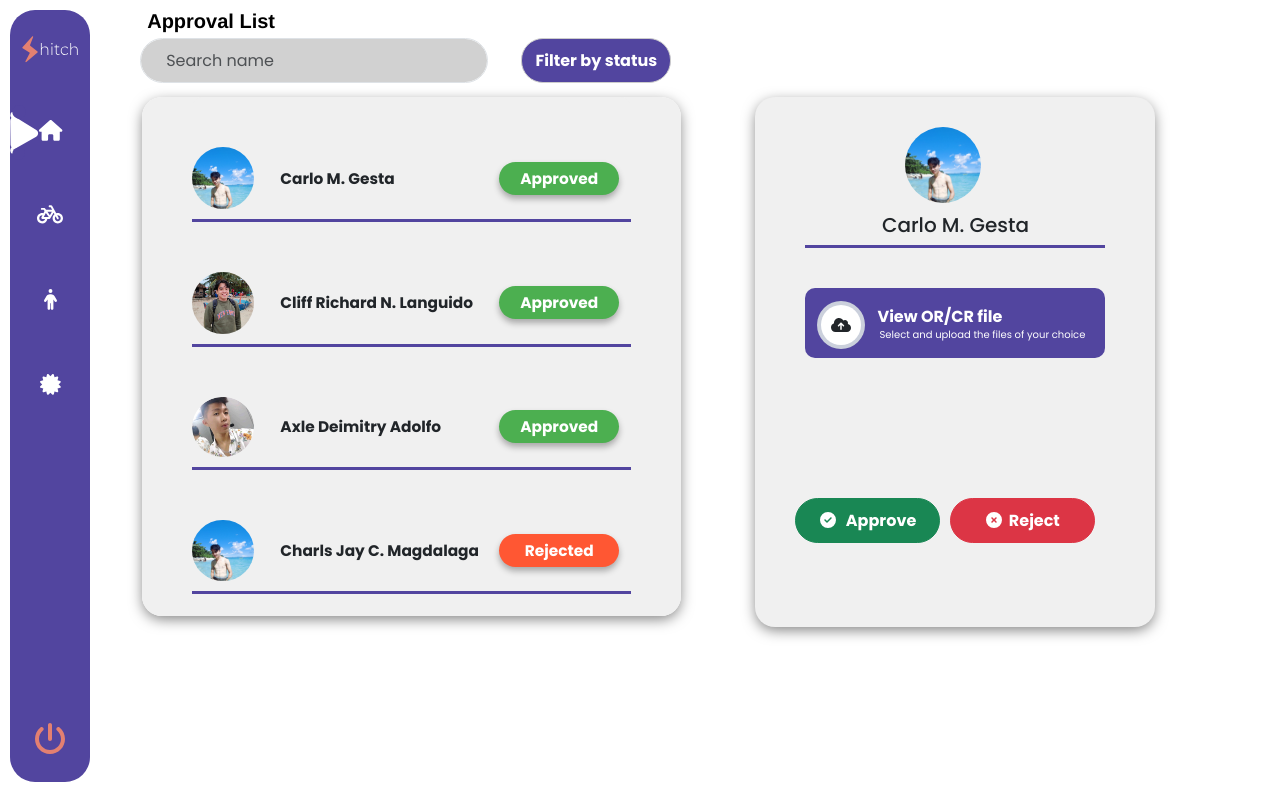
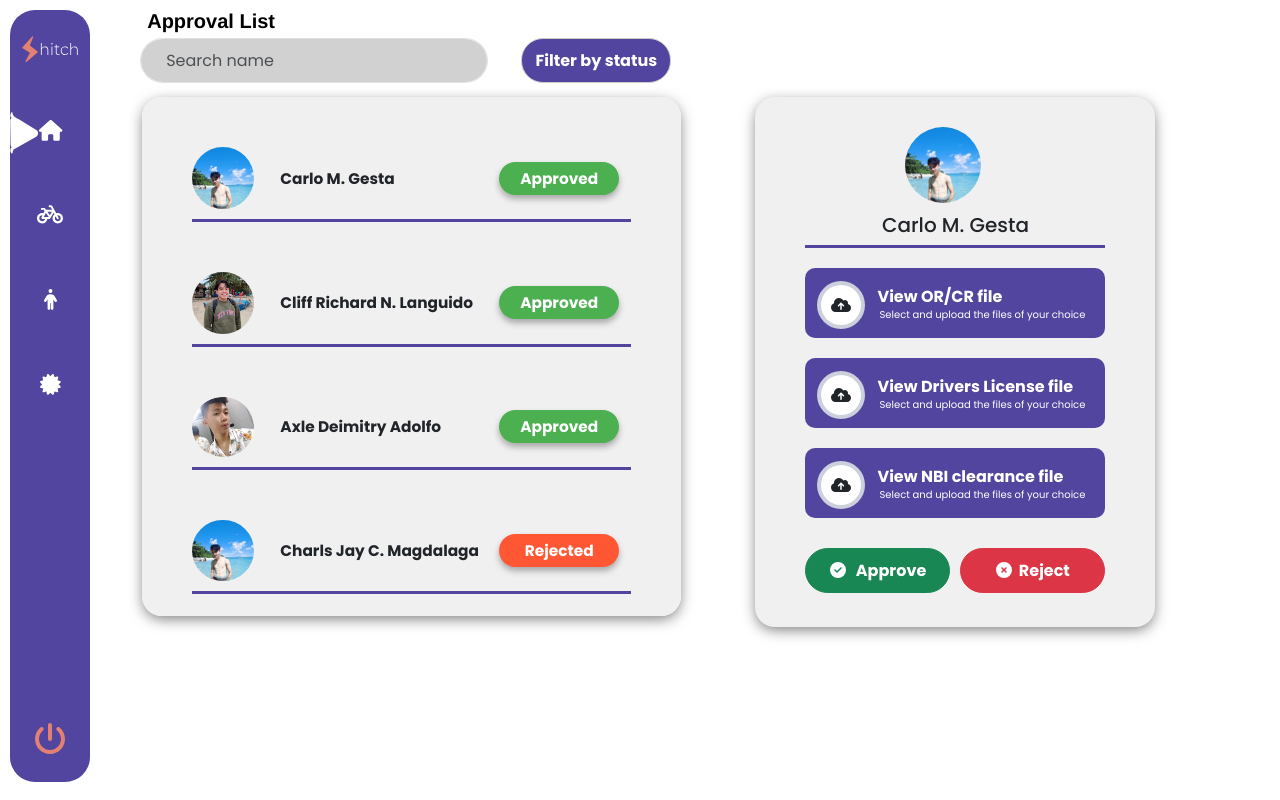
Before and after one commit to wingled22/pagyeonjaFrontEnd, a React (Vite) app: page / in a window 1280 px wide. Built offline with nearby package versions, Linux system fonts and the light colour scheme.

Commit message:
fixing some features to be rsponsive

```diff
--- a/src/RiderApprovalComponents/Requirements.jsx
+++ b/src/RiderApprovalComponents/Requirements.jsx
@@ -32,11 +32,11 @@ const Requirements = () => {
           <div className="profile-line"></div>
 
         </Row>
+
         <ViewORCR />
+        <ViewDriversLicense />
+        <ViewNBIClearance/>
 
-        {/* <ViewDriversLicense />
-        <ViewNBIClearance/>
-        */}
 
         <div className="btnAppRej">
         <Button className="btn" color="success" style={{borderRadius:50 , fontWeight: "bold"}}> <FontAwesomeIcon icon={faCircleCheck} /> &nbsp; Approve</Button>
--- a/src/RiderApprovalComponents/RequirementsViewDriversLicense.jsx
+++ b/src/RiderApprovalComponents/RequirementsViewDriversLicense.jsx
@@ -20,16 +20,18 @@ const ViewDriversLicense = () => {
 
   return (
     <>
-      <div className="box-requiremnets-driver-license"></div>
+      <div className="box-requirements-drivers-license container-fluid">
+        <div className="ellipse-container">
+          <div className="ellipse-first">
+            <div className="ellipse-second">
+              <FontAwesomeIcon icon={faCloudArrowUp} className="icon-view" />
+            </div>
 
-      <div className="Ellipse1" style={Elipse}>
-        <FontAwesomeIcon icon={faCloudArrowUp} className="icon" />
+            <p className="fw-bold text-white view-file">View Drivers License file</p>
+            <p className="text-white view-select">Select and upload the files of your choice</p>
+          </div>
+        </div>
       </div>
-
-      <p className="TextReq">
-        View Drivers License file
-        <h6 className="Uploadtext">Select and view the files of your choice</h6>
-      </p>
     </>
   );
 };
--- a/src/RiderApprovalComponents/RequirementsViewNBIClearance.jsx
+++ b/src/RiderApprovalComponents/RequirementsViewNBIClearance.jsx
@@ -4,43 +4,22 @@ import { FontAwesomeIcon } from "@fortawesome/react-fontawesome";
 import { faCloudArrowUp } from "@fortawesome/free-solid-svg-icons";
 
 const ViewNBIClearance = () => {
-  const BoxReq = {
-    width: "300px",
-    height: "70px",
-    backgroundColor: "#52459F",
-    margin: "0 auto",
-    marginTop: "130px",
-    borderRadius: "10px",
-    marginLeft: "40px",
-  };
 
-  const Elipse = {
-    width: 46.96,
-    height: 44,
-    background: "white",
-    borderRadius: 9999,
-    border: "3.12px #CBD0DC solid",
-
-    textAlign: "center",
-    marginTop: -55,
-    marginLeft: 50,
-  };
 
   return (
     <>
-      <div className="box-requiremnets-nbi-clearance" >
+     <div className="box-requiremnets-nbi-clearance container-fluid">
+        <div className="ellipse-container">
+          <div className="ellipse-first">
+            <div className="ellipse-second">
+              <FontAwesomeIcon icon={faCloudArrowUp} className="icon-view" />
+            </div>
 
+            <p className="fw-bold text-white view-file">View NBI clearance file</p>
+            <p className="text-white view-select">Select and upload the files of your choice</p>
+          </div>
+        </div>
       </div>
-
-      <div className="Ellipse1" style={Elipse}>
-        <FontAwesomeIcon icon={faCloudArrowUp} className="icon" />
-      </div>
-
-      <p className="TextReq">
-      View NBI Clearance file
-
-        <h6 className="Uploadtext">Select and upload the files of your choice</h6>
-      </p>
     </>
   );
 };
--- a/src/RiderApprovalComponents/RequirementsViewOrCr.jsx
+++ b/src/RiderApprovalComponents/RequirementsViewOrCr.jsx
@@ -4,18 +4,6 @@ import { FontAwesomeIcon } from "@fortawesome/react-fontawesome";
 import { faCloudArrowUp } from "@fortawesome/free-solid-svg-icons";
 
 const ViewORCR = () => {
-  const Elipse = {
-    width: 46.96,
-    height: 44,
-    background: "white",
-    borderRadius: 9999,
-    border: "3.12px #CBD0DC solid",
-
-    textAlign: "center",
-    marginTop: -55,
-    marginLeft: 50,
-  };
-
   return (
     <>
       <div className="box-requiremnets-orcr container-fluid">
--- a/src/assets/css/RiderApprovalDashboard.css
+++ b/src/assets/css/RiderApprovalDashboard.css
@@ -5,7 +5,7 @@
 }
 
 
-/* approval text  */
+/******************* approval text  ***************/
 .text-wrapper {
   color: #000000;
   font-family: "Poppins-SemiBold", Helvetica;
@@ -19,23 +19,19 @@
   margin-left: 30px;
 }
 
-
-
-
+/********************* button approve and reject****************** */
 .btnAppRej {
-  margin-top: 140px;
-  margin-left: 30px;
-
-
+  margin-top: 30px;
+  margin-left: 40px;
 }
 
 .btn {
   width: 145px;
   height: 45px;
-
 }
 
-/* search box */
+
+/* ******************************search box ***************************/
 .search-field {
   background-color: #d1d1d1 !important;
   height: 45px !important;
@@ -48,7 +44,7 @@
 
 }
 
-/* filter status */
+/********************************** filter status ******************************/
 .filter-status {
 
   /* top right bottom left */
@@ -127,30 +123,40 @@
 
 }
 
-/*** subcomponents of requirements  drive license****/
+/*************** subcomponents of requirements  drive license********************/
 
-.box-requiremnets-driver-license {
+.box-requirements-drivers-license {
   width: 300px !important;
   height: 70px !important;
   background-color: #52459F !important;
-  margin: 0 auto !important;
-  margin-top: 130px !important;
+  margin-top: 20px !important;
+  border-radius: 10px !important;
+  margin-left: 50px !important;
+}
+
+/********************* subcomponents of requirements  OR/CR****************/
+.box-requiremnets-orcr {
+  width: 300px !important;
+  height: 70px !important;
+  background-color: #52459F !important;
+  margin-top: 20px !important;
   border-radius: 10px !important;
   margin-left: 50px !important;
 
 }
 
-/*** subcomponents of requirements  OR/CR****/
-.box-requiremnets-orcr {
+/*** subcomponents of requirements  nb clearance****/
+.box-requiremnets-nbi-clearance {
   width: 300px !important;
   height: 70px !important;
   background-color: #52459F !important;
-
-  margin-top: 40px !important;
+  margin: 0 auto !important;
   border-radius: 10px !important;
   margin-left: 50px !important;
+  margin-top: 20px !important;
+}
 
-}
+/******************** requirements view file ************/
 
 .ellipse-container {
   position: relative;
@@ -172,7 +178,7 @@
 
 }
 
-.ellipse-second{
+.ellipse-second {
   background-color: #FFFFFF !important;
   border-radius: 50% !important;
   height: 2.5rem !important;
@@ -181,27 +187,15 @@
 
 }
 
-.view-file{
+.view-file {
   width: 200px !important;
-  margin: -40px  0px 0px 60px !important;
-}
-.view-select{
-  width: 300px !important;
-  margin: -2px  0px 0px 62px !important;
-  font-size: x-small;
+  margin: -40px 0px 0px 60px !important;
 }
 
-
-
-/*** subcomponents of requirements  nb clearance****/
-.box-requiremnets-nbi-clearance {
+.view-select {
   width: 300px !important;
-  height: 70px !important;
-  background-color: #52459F !important;
-  margin: 0 auto !important;
-  margin-top: 130px !important;
-  border-radius: 10px !important;
-  margin-left: 50px !important;
+  margin: -2px 0px 0px 62px !important;
+  font-size: x-small;
 }
 
 
@@ -273,11 +267,6 @@
     max-width: 250px !important;
   }
 
-  .box-requiremnets-driver-license {
-
-    margin-left: 27px !important;
-
-  }
 
 
 
```
